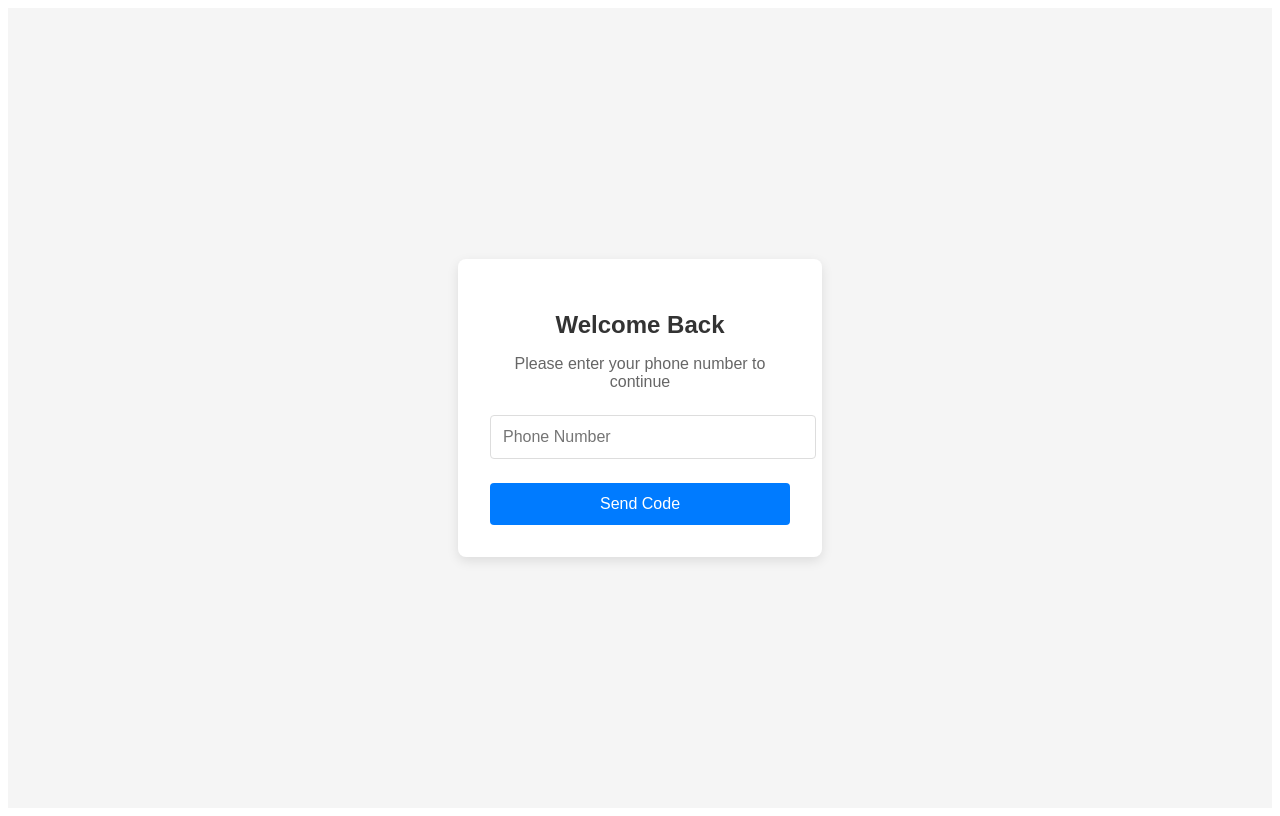
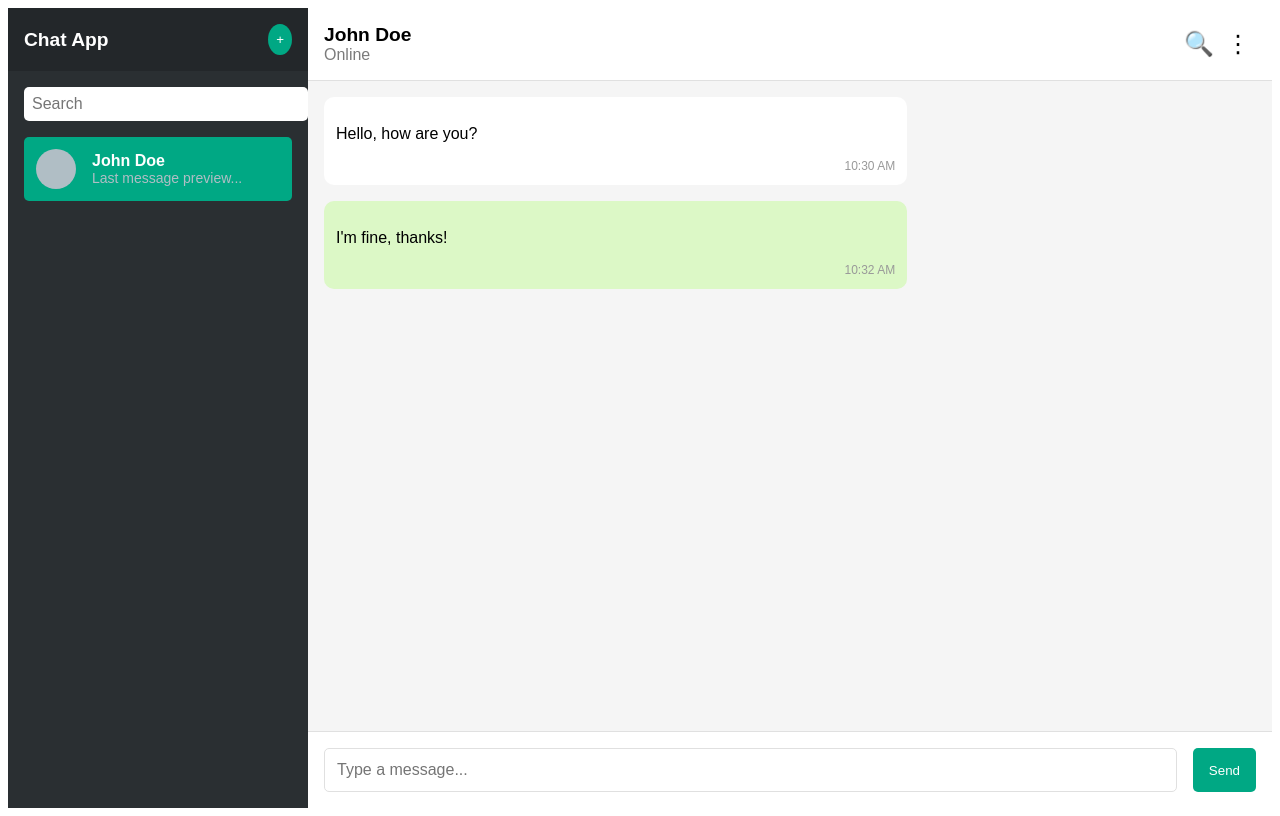
Before and after one commit to almas77abolfazl/chat-app, an Angular app in the folder chat-app-front/: page /home in a window 1280 px wide. Before the commit this address led to /login. Built offline with nearby package versions, Linux system fonts and the light colour scheme.

Commit message:
feat: add home component
Signed-off-by: almas77abolfazl <almas.abolfazl@gmail.com>

```diff
--- a/chat-app-front/src/app/app.routes.ts
+++ b/chat-app-front/src/app/app.routes.ts
@@ -1,10 +1,12 @@
 import { Routes } from '@angular/router';
 import { LoginComponent } from './auth/login/login.component';
 import { VerifyCodeComponent } from './auth/verify-code/verify-code.component';
+import { HomeComponent } from './main/home/home.component';
 
 export const routes: Routes = [
   { path: '', redirectTo: '/login', pathMatch: 'full' },
   { path: 'login', component: LoginComponent },
   { path: 'verify-code', component: VerifyCodeComponent },
+  { path: 'home', component: HomeComponent },
   { path: '**', redirectTo: '/login' }
 ];
--- a/chat-app-front/src/app/auth/verify-code/verify-code.component.ts
+++ b/chat-app-front/src/app/auth/verify-code/verify-code.component.ts
@@ -19,6 +19,6 @@ export class VerifyCodeComponent {
 
   verifyCode() {
     // اینجا باید کدی نوشته بشه که کد تایید رو به سرور بفرسته و صحت اون رو بررسی کنه
-    this.router.navigate(['/chat']);
+    this.router.navigate(['/home']);
   }
 }
--- /dev/null
+++ b/chat-app-front/src/app/main/home/home.component.html
@@ -0,0 +1,51 @@
+<div class="home-container">
+  <div class="sidebar">
+    <div class="sidebar-header">
+      <h3>Chat App</h3>
+      <button class="new-chat-btn">+</button>
+    </div>
+    <div class="sidebar-content">
+      <input type="text" placeholder="Search" class="search-input" />
+      <div class="contact-list">
+        <!-- لیست دوستان و گروه‌ها اینجا نمایش داده می‌شود -->
+        <div class="contact-item active">
+          <div class="avatar"></div>
+          <div class="contact-info">
+            <h4>John Doe</h4>
+            <p>Last message preview...</p>
+          </div>
+        </div>
+        <!-- تکرار برای هر دوست/گروه/چنل -->
+      </div>
+    </div>
+  </div>
+
+  <div class="chat-area">
+    <div class="chat-header">
+      <div class="chat-info">
+        <h4>John Doe</h4>
+        <p>Online</p>
+      </div>
+      <div class="chat-actions">
+        <button class="search-btn">🔍</button>
+        <button class="more-btn">⋮</button>
+      </div>
+    </div>
+    <div class="chat-content">
+      <!-- پیام‌ها اینجا نمایش داده می‌شوند -->
+      <div class="message received">
+        <p>Hello, how are you?</p>
+        <span class="message-time">10:30 AM</span>
+      </div>
+      <div class="message sent">
+        <p>I'm fine, thanks!</p>
+        <span class="message-time">10:32 AM</span>
+      </div>
+      <!-- تکرار برای هر پیام -->
+    </div>
+    <div class="chat-input-area">
+      <input type="text" placeholder="Type a message..." class="chat-input" />
+      <button class="send-btn">Send</button>
+    </div>
+  </div>
+</div>
--- /dev/null
+++ b/chat-app-front/src/app/main/home/home.component.scss
@@ -0,0 +1,185 @@
+.home-container {
+  display: flex;
+  height: 100vh;
+  font-family: "Arial", sans-serif;
+
+  .sidebar {
+    width: 300px;
+    background-color: #2a2f32;
+    color: #ffffff;
+    display: flex;
+    flex-direction: column;
+
+    .sidebar-header {
+      padding: 1rem;
+      display: flex;
+      justify-content: space-between;
+      align-items: center;
+      background-color: #23272a;
+
+      h3 {
+        margin: 0;
+        font-size: 1.2rem;
+      }
+
+      .new-chat-btn {
+        background-color: #00a884;
+        color: #ffffff;
+        border: none;
+        padding: 0.5rem;
+        border-radius: 50%;
+        cursor: pointer;
+      }
+    }
+
+    .sidebar-content {
+      padding: 1rem;
+      flex-grow: 1;
+      overflow-y: auto;
+
+      .search-input {
+        width: 100%;
+        padding: 0.5rem;
+        border-radius: 5px;
+        border: none;
+        margin-bottom: 1rem;
+        font-size: 1rem;
+      }
+
+      .contact-list {
+        .contact-item {
+          display: flex;
+          align-items: center;
+          padding: 0.75rem;
+          margin-bottom: 0.5rem;
+          border-radius: 5px;
+          cursor: pointer;
+          transition: background-color 0.3s;
+
+          &.active {
+            background-color: #00a884;
+          }
+
+          &:hover {
+            background-color: #3a3f43;
+          }
+
+          .avatar {
+            width: 40px;
+            height: 40px;
+            background-color: #b0bec5;
+            border-radius: 50%;
+            margin-right: 1rem;
+          }
+
+          .contact-info {
+            h4 {
+              margin: 0;
+              font-size: 1rem;
+            }
+
+            p {
+              margin: 0;
+              color: #b0bec5;
+              font-size: 0.875rem;
+            }
+          }
+        }
+      }
+    }
+  }
+
+  .chat-area {
+    flex-grow: 1;
+    display: flex;
+    flex-direction: column;
+
+    .chat-header {
+      display: flex;
+      justify-content: space-between;
+      align-items: center;
+      padding: 1rem;
+      background-color: #ffffff;
+      border-bottom: 1px solid #e0e0e0;
+
+      .chat-info {
+        h4 {
+          margin: 0;
+          font-size: 1.2rem;
+        }
+
+        p {
+          margin: 0;
+          color: #7b7b7b;
+        }
+      }
+
+      .chat-actions {
+        button {
+          background-color: transparent;
+          border: none;
+          font-size: 1.5rem;
+          cursor: pointer;
+        }
+      }
+    }
+
+    .chat-content {
+      flex-grow: 1;
+      padding: 1rem;
+      background-color: #f5f5f5;
+      overflow-y: auto;
+
+      .message {
+        margin-bottom: 1rem;
+        max-width: 60%;
+        padding: 0.75rem;
+        border-radius: 10px;
+        font-size: 1rem;
+
+        &.received {
+          background-color: #ffffff;
+          align-self: flex-start;
+        }
+
+        &.sent {
+          background-color: #dcf8c6;
+          align-self: flex-end;
+        }
+
+        .message-time {
+          display: block;
+          font-size: 0.75rem;
+          color: #999999;
+          text-align: right;
+          margin-top: 0.5rem;
+        }
+      }
+    }
+
+    .chat-input-area {
+      display: flex;
+      padding: 1rem;
+      background-color: #ffffff;
+      border-top: 1px solid #e0e0e0;
+
+      .chat-input {
+        flex-grow: 1;
+        padding: 0.75rem;
+        border-radius: 5px;
+        border: 1px solid #e0e0e0;
+        font-size: 1rem;
+        margin-right: 1rem;
+      }
+
+      .send-btn {
+        background-color: #00a884;
+        color: #ffffff;
+        border: none;
+        padding: 0.75rem 1rem;
+        border-radius: 5px;
+        cursor: pointer;
+      }
+    }
+  }
+}
```
Also changed, not shown: chat-app-front/src/app/main/home/home.component.ts (added, +12 -0 lines), 1 other file (tests, documents, lock files or other folders).
